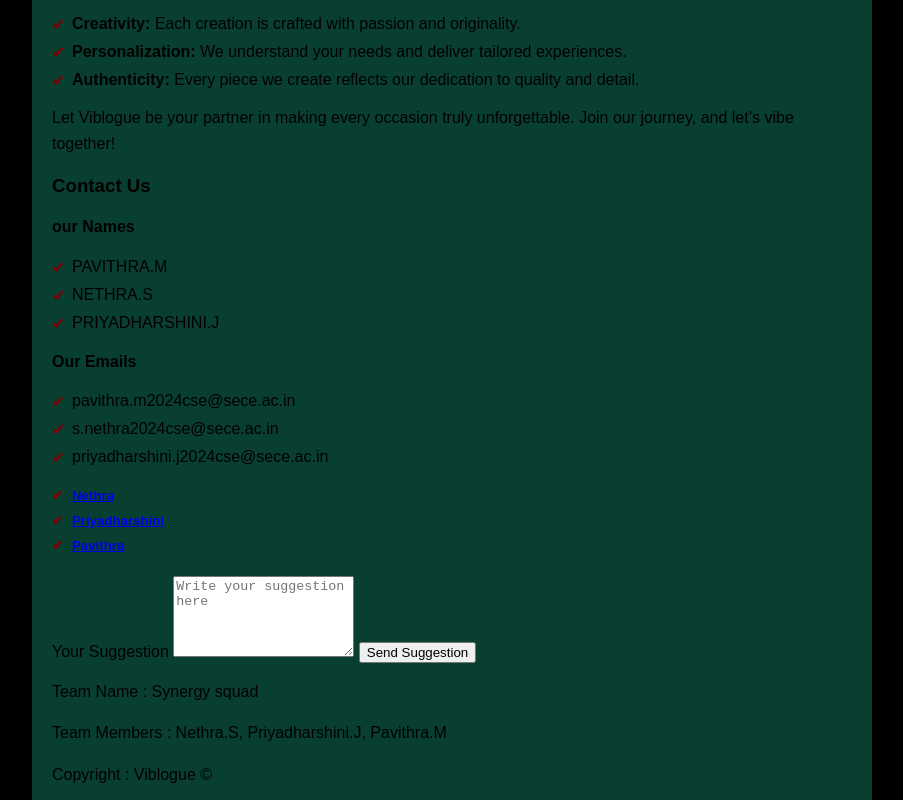
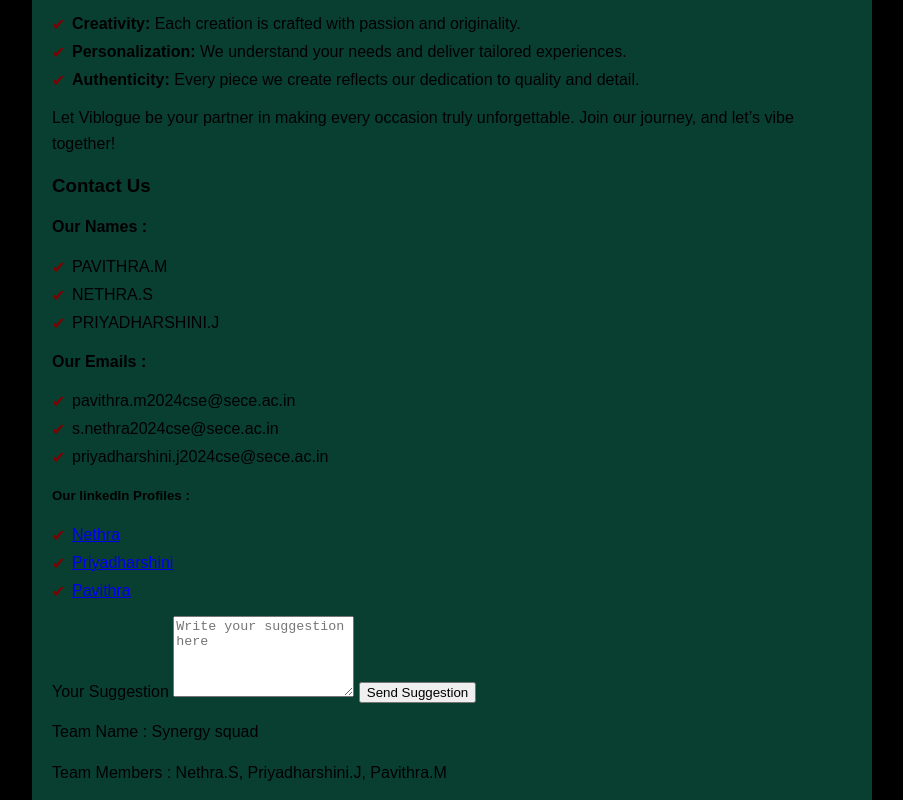
Before and after one commit to NETHRA-S-CSE/BlogWebsite, a plain HTML site: page About.html in a window 1280 px wide. Shown: the part 542-1342 px from the top of the page, without its empty margins (188-1091 px from the left). Drawn offline with Linux system fonts and the light colour scheme.

Commit message:
Update About.html
feat ( Pavithra-M)
Added the Linkedin profile link
Formatted the page

```diff
--- a/About.html
+++ b/About.html
@@ -36,26 +36,26 @@
     <p>Let Viblogue be your partner in making every occasion truly unforgettable. Join our journey, and let’s vibe together!</p>
 
     <h3>Contact Us</h3>
-    <h4>our Names</h4>
+    <h4>Our Names : </h4>
     <ul class="name-list">
         <li>PAVITHRA.M</li>
         <li>NETHRA.S</li>
         <li>PRIYADHARSHINI.J</li>
     </ul>
-    <h4>Our Emails</h4>
+    <h4>Our Emails :</h4>
     <ul class="email-list">
         <li>pavithra.m2024cse@sece.ac.in</li>
         <li>s.nethra2024cse@sece.ac.in</li>
         <li>priyadharshini.j2024cse@sece.ac.in</li>
     </ul>
-    <h5>
+    <h5>Our linkedIn Profiles : </h5>
     <ul class="linkedin-list">
 
-    <li><a href="http://www.linkedin.com/in/nethra-s-a13396311">Nethra</a></li>
-    <li><a href="http://www.linkedin.com/in/priyadharshini-jegatheesh-2b3698333">Priyadharshini</a></li>
-    <li><a href="http://www.linkedin.com/in/pavithra-m-511801307">Pavithra</a></li>
+    <li><a href="http://www.linkedin.com/in/nethra-s-a13396311" class="linkedin">Nethra</a></li>
+    <li><a href="http://www.linkedin.com/in/priyadharshini-jegatheesh-2b3698333" class="linkedin" >Priyadharshini</a></li>
+    <li><a href="http://www.linkedin.com/in/pavithra-m-511801307" class="linkedin" >Pavithra</a></li>
     </ul>
-    </h5>
+
         <label for="suggestion">Your Suggestion</label>
         <textarea id="suggestion" name="suggestion" rows="5" placeholder="Write your suggestion here" required></textarea>
 
```
